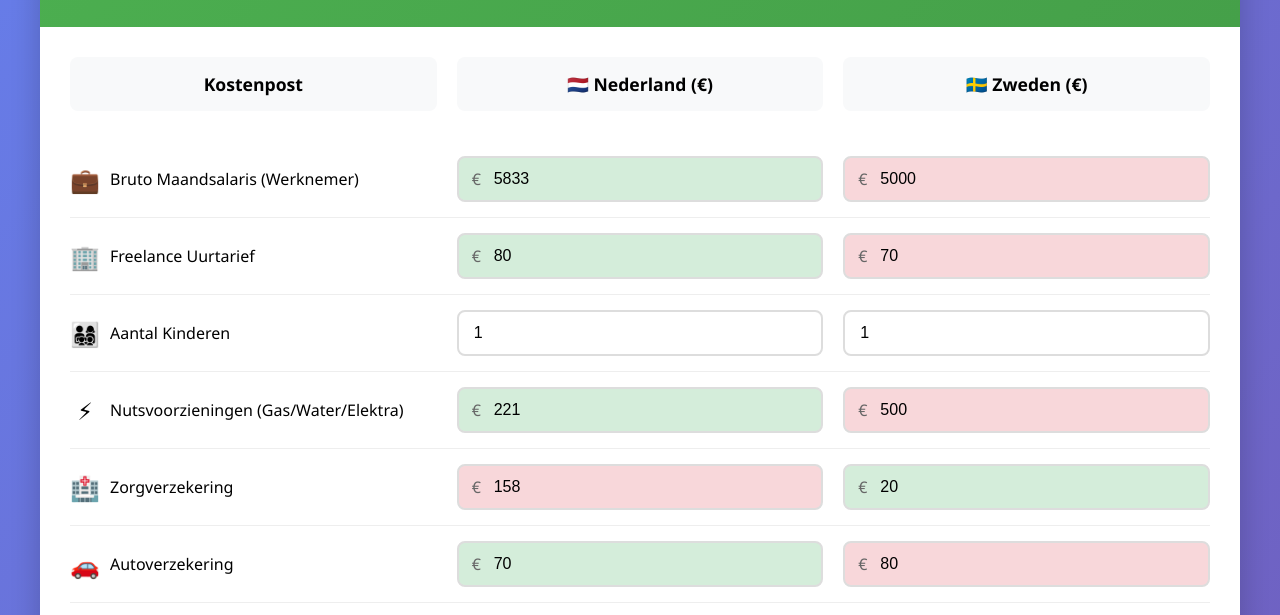
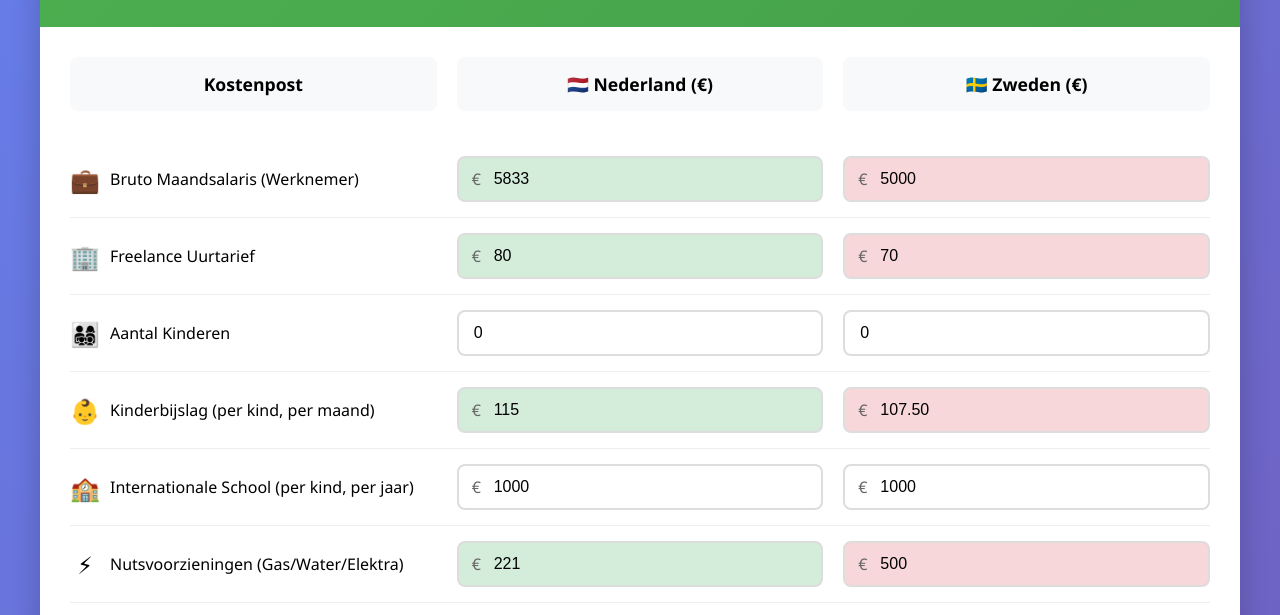
Before and after one commit to sayfjawad/cost_comparison_app, a plain HTML site: page index.html in a window 1280 px wide. Both pictures are taken after a click on the button "🇳🇱 NL". Shown: the part 142-757 px from the top of the page. Drawn offline with Linux system fonts and the light colour scheme.

Commit message:
add tuitions

```diff
--- a/index.html
+++ b/index.html
@@ -324,10 +324,42 @@
                     <span id="label-children">Aantal Kinderen</span>
                 </div>
                 <div class="input-field">
-                    <input type="number" id="num-children-nl" value="1" min="0" oninput="calculateAll()" style="padding-left: 15px;">
+                    <input type="number" id="num-children-nl" value="0" min="0" oninput="calculateAll()" style="padding-left: 15px;">
                 </div>
                 <div class="input-field">
-                    <input type="number" id="num-children-se" value="1" min="0" oninput="calculateAll()" style="padding-left: 15px;">
+                    <input type="number" id="num-children-se" value="0" min="0" oninput="calculateAll()" style="padding-left: 15px;">
+                </div>
+            </div>
+
+            <!-- Child Allowance -->
+            <div class="cost-item">
+                <div class="cost-label">
+                    <span class="icon">👶</span>
+                    <span id="label-child-allowance">Kinderbijslag (per kind, per maand)</span>
+                </div>
+                <div class="input-field">
+                    <span class="currency">€</span>
+                    <input type="number" id="child-allowance-nl" value="115" oninput="calculateAll()">
+                </div>
+                <div class="input-field">
+                    <span class="currency">€</span>
+                    <input type="number" id="child-allowance-se" value="107.50" oninput="calculateAll()">
+                </div>
+            </div>
+
+            <!-- International School Fees -->
+            <div class="cost-item">
+                <div class="cost-label">
+                    <span class="icon">🏫</span>
+                    <span id="label-international-school">Internationale School (per kind, per jaar)</span>
+                </div>
+                <div class="input-field">
+                    <span class="currency">€</span>
+                    <input type="number" id="int-school-nl" value="1000" oninput="calculateAll()">
+                </div>
+                <div class="input-field">
+                    <span class="currency">€</span>
+                    <input type="number" id="int-school-se" value="1000" oninput="calculateAll()">
                 </div>
             </div>
 
@@ -395,7 +427,7 @@
             <div class="cost-item">
                 <div class="cost-label">
                     <span class="icon">👶</span>
-                    <span id="label-childcare">Kinderopvang (per kind)</span>
+                    <span id="label-childcare">Kinderopvang (per kind, per maand)</span>
                 </div>
                 <div class="input-field">
                     <span class="currency">€</span>
@@ -563,11 +595,13 @@
                 'label-salary': 'Bruto Maandsalaris (Werknemer)',
                 'label-freelance': 'Freelance Uurtarief',
                 'label-children': 'Aantal Kinderen',
+                'label-child-allowance': 'Kinderbijslag (per kind, per maand)',
+                'label-international-school': 'Internationale School (per kind, per jaar)',
                 'label-utilities': 'Nutsvoorzieningen (Gas/Water/Elektra)',
                 'label-health': 'Zorgverzekering',
                 'label-car': 'Autoverzekering',
                 'label-mortgage': 'Hypotheek/Huur',
-                'label-childcare': 'Kinderopvang (per kind)',
+                'label-childcare': 'Kinderopvang (per kind, per maand)',
                 'label-contents': 'Inboedelverzekering',
                 'label-liability': 'Aansprakelijkheidsverzekering',
                 'label-internet': 'Internet',
@@ -603,11 +637,13 @@
                 'label-salary': 'Gross Monthly Salary (Employee)',
                 'label-freelance': 'Freelance Hourly Rate',
                 'label-children': 'Number of Children',
+                'label-child-allowance': 'Child Allowance (per child, per month)',
+                'label-international-school': 'International School (per child, per year)',
                 'label-utilities': 'Utilities (Gas/Water/Electricity)',
                 'label-health': 'Health Insurance',
                 'label-car': 'Car Insurance',
                 'label-mortgage': 'Mortgage/Rent',
-                'label-childcare': 'Childcare (per child)',
+                'label-childcare': 'Childcare (per child, per month)',
                 'label-contents': 'Home Contents Insurance',
                 'label-liability': 'Liability Insurance',
                 'label-internet': 'Internet',
@@ -643,11 +679,13 @@
                 'label-salary': 'Bruttomånadslön (Anställd)',
                 'label-freelance': 'Frilans Timtariff',
                 'label-children': 'Antal Barn',
+                'label-child-allowance': 'Barnbidrag (per barn, per månad)',
+                'label-international-school': 'Internationell Skola (per barn, per år)',
                 'label-utilities': 'Allmännyttiga tjänster (Gas/Vatten/El)',
                 'label-health': 'Sjukförsäkring',
                 'label-car': 'Bilförsäkring',
                 'label-mortgage': 'Bolån/Hyra',
-                'label-childcare': 'Barnomsorg (per barn)',
+                'label-childcare': 'Barnomsorg (per barn, per månad)',
                 'label-contents': 'Hemförsäkring',
                 'label-liability': 'Ansvarsförsäkring',
                 'label-internet': 'Internet',
@@ -667,11 +705,11 @@
                 'download-description': 'Ladda ner den kompletta webbapplikationen för att vara värd eller anpassa själv.',
                 'download-btn': '⬇️ Ladda ner ZIP',
                 'summary-default': 'Fyll i fälten för att se en jämförelse.',
-                'summary-employee-nl': 'Som anställd har du €{0} mer disponibel inkomst per månad i Nederländerna. ',
-                'summary-employee-se': 'Som anställd har du €{0} mer disponibel inkomst per månad i Sverige. ',
+                'summary-employee-nl': 'Som anställd har du €{0} mer besteedbaar inkomen per maand i Nederländerna. ',
+                'summary-employee-se': 'Som anställd har du €{0} mer besteedbaar inkomen per månad i Sverige. ',
                 'summary-employee-equal': 'Som anställd är den disponibla inkomsten lika i båda länderna. ',
-                'summary-freelance-nl': 'Som frilansare har du €{0} mer disponibel inkomst per månad i Nederländerna.',
-                'summary-freelance-se': 'Som frilansare har du €{0} mer disponibel inkomst per månad i Sverige.',
+                'summary-freelance-nl': 'Som frilansare har du €{0} mer besteedbaar inkomen per månad i Nederländerna.',
+                'summary-freelance-se': 'Som frilansare har du €{0} mer besteedbaar inkomen per månad i Sverige.',
                 'summary-freelance-equal': 'Som frilansare är den disponibla inkomsten lika i båda länderna.'
             }
         };
@@ -683,7 +721,7 @@
 
             // Update active button
             document.querySelectorAll('.language-btn').forEach(btn => btn.classList.remove('active'));
-            event.target.classList.add('active');
+            document.querySelector(`.language-btn[onclick="switchLanguage('${lang}')"]`).classList.add('active');
 
             // Update all translatable elements
             const langData = translations[lang];
@@ -708,6 +746,8 @@
                     salary: parseFloat(document.getElementById("salary-nl").value) || 0,
                     freelance: parseFloat(document.getElementById("freelance-nl").value) || 0,
                     numChildren: parseInt(document.getElementById("num-children-nl").value) || 0,
+                    childAllowance: parseFloat(document.getElementById("child-allowance-nl").value) || 0,
+                    intSchool: parseFloat(document.getElementById("int-school-nl").value) || 0,
                     utilities: parseFloat(document.getElementById("utilities-nl").value) || 0,
                     health: parseFloat(document.getElementById("health-nl").value) || 0,
                     car: parseFloat(document.getElementById("car-nl").value) || 0,
@@ -723,6 +763,8 @@
                     salary: parseFloat(document.getElementById("salary-se").value) || 0,
                     freelance: parseFloat(document.getElementById("freelance-se").value) || 0,
                     numChildren: parseInt(document.getElementById("num-children-se").value) || 0,
+                    childAllowance: parseFloat(document.getElementById("child-allowance-se").value) || 0,
+                    intSchool: parseFloat(document.getElementById("int-school-se").value) || 0,
                     utilities: parseFloat(document.getElementById("utilities-se").value) || 0,
                     health: parseFloat(document.getElementById("health-se").value) || 0,
                     car: parseFloat(document.getElementById("car-se").value) || 0,
@@ -737,24 +779,32 @@
             };
 
             // Calculate actual childcare costs based on number of children
-            data.nl.childcare = data.nl.childcareCost * data.nl.numChildren;
-            data.se.childcare = data.se.childcareCost * data.se.numChildren;
+            data.nl.totalChildcare = data.nl.childcareCost * data.nl.numChildren;
+            data.se.totalChildcare = data.se.childcareCost * data.se.numChildren;
+
+            // Calculate total international school fees based on number of children (annual to monthly)
+            data.nl.totalIntSchool = (data.nl.intSchool * data.nl.numChildren) / 12;
+            data.se.totalIntSchool = (data.se.intSchool * data.se.numChildren) / 12;
+
+            // Calculate total child allowance based on number of children
+            data.nl.totalChildAllowance = data.nl.childAllowance * data.nl.numChildren;
+            data.se.totalChildAllowance = data.se.childAllowance * data.se.numChildren;
 
             // Calculate net salaries
-            const netSalaryNL = data.nl.salary * (1 - data.nl.tax / 100);
-            const netSalarySE = data.se.salary * (1 - data.se.tax / 100);
+            const netSalaryNL = data.nl.salary * (1 - data.nl.tax / 100) + data.nl.totalChildAllowance;
+            const netSalarySE = data.se.salary * (1 - data.se.tax / 100) + data.se.totalChildAllowance;
 
             // Calculate net freelance income (160 hours)
-            const netFreelanceNL = (data.nl.freelance * 160) * (1 - data.nl.tax / 100);
-            const netFreelanceSE = (data.se.freelance * 160) * (1 - data.se.tax / 100);
+            const netFreelanceNL = (data.nl.freelance * 160) * (1 - data.nl.tax / 100) + data.nl.totalChildAllowance;
+            const netFreelanceSE = (data.se.freelance * 160) * (1 - data.se.tax / 100) + data.se.totalChildAllowance;
 
             // Calculate total fixed costs
             const totalCostsNL = data.nl.utilities + data.nl.health + data.nl.car + data.nl.mortgage +
-                                 data.nl.childcare + data.nl.contents + data.nl.liability +
-                                 data.nl.internet + data.nl.groceries;
+                                 data.nl.totalChildcare + data.nl.contents + data.nl.liability +
+                                 data.nl.internet + data.nl.groceries + data.nl.totalIntSchool;
             const totalCostsSE = data.se.utilities + data.se.health + data.se.car + data.se.mortgage +
-                                 data.se.childcare + data.se.contents + data.se.liability +
-                                 data.se.internet + data.se.groceries;
+                                 data.se.totalChildcare + data.se.contents + data.se.liability +
+                                 data.se.internet + data.se.groceries + data.se.totalIntSchool;
 
             // Calculate disposable income
             const disposableSalaryNL = netSalaryNL - totalCostsNL;
@@ -817,6 +867,8 @@
             const inputs = [
                 ["salary-nl", "salary-se"],
                 ["freelance-nl", "freelance-se"],
+                ["child-allowance-nl", "child-allowance-se"],
+                ["int-school-nl", "int-school-se"],
                 ["utilities-nl", "utilities-se"],
                 ["health-nl", "health-se"],
                 ["car-nl", "car-se"],
@@ -839,8 +891,8 @@
                 elem2.style.backgroundColor = '';
 
                 if (value1 !== value2) {
-                    if (id1.includes("salary") || id1.includes("freelance")) {
-                        // For income, higher is better (green)
+                    if (id1.includes("salary") || id1.includes("freelance") || id1.includes("allowance")) {
+                        // For income/allowance, higher is better (green)
                         if (value1 > value2) {
                             elem1.style.backgroundColor = '#d4edda';
                             elem2.style.backgroundColor = '#f8d7da';
```
